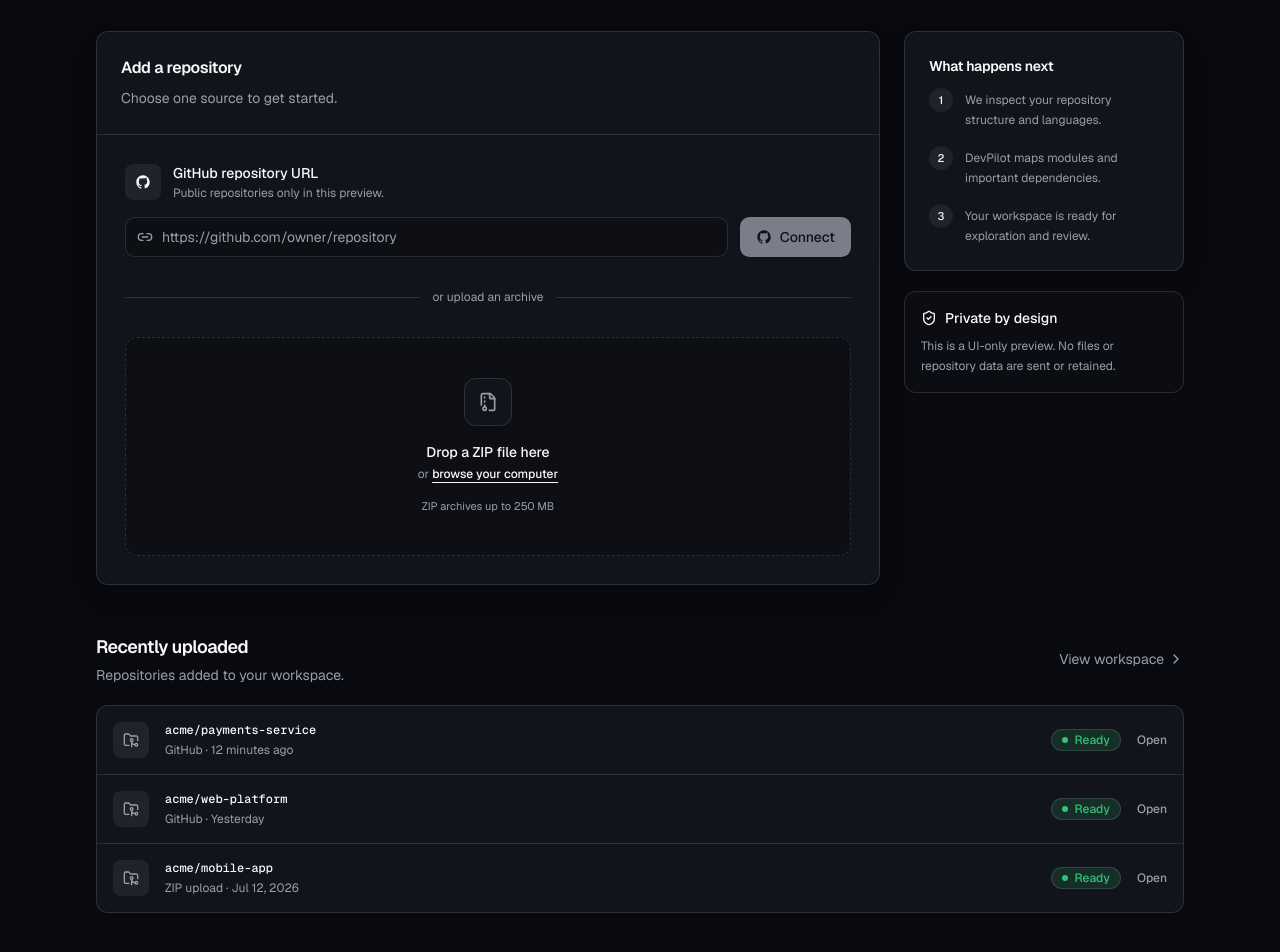
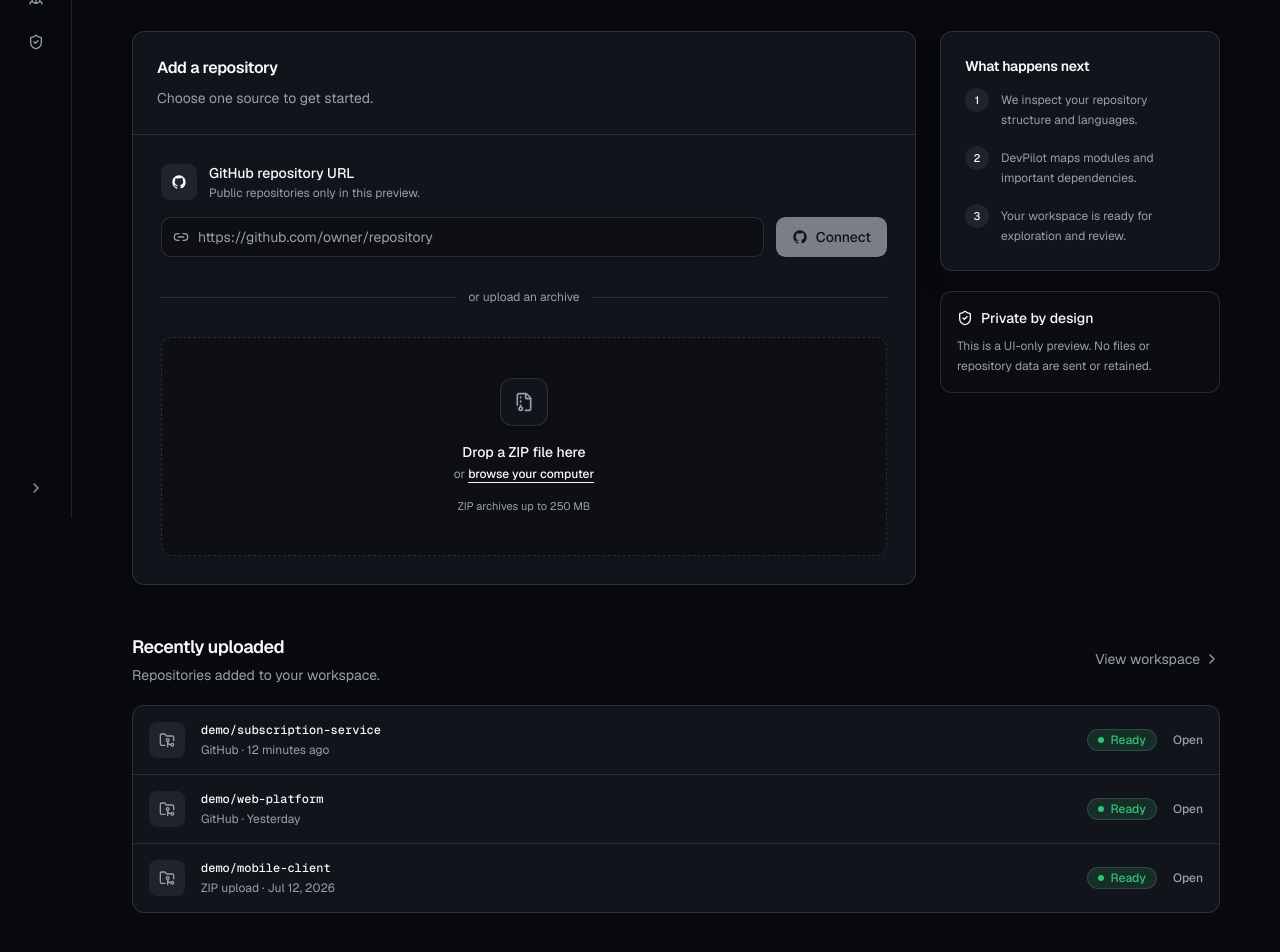
Before and after one commit to diyameghani26/devpilot-ai, a Next.js app: page /repositories/upload in a window 1280 px wide. Shown: the part 282-1234 px from the top of the page. Built offline with nearby package versions, Linux system fonts and the light colour scheme.

Commit message:
Improve application responsiveness and polish

```diff
--- a/app/layout.tsx
+++ b/app/layout.tsx
@@ -3,6 +3,7 @@
 import { Geist, Geist_Mono } from "next/font/google";
 
 import { ThemeProvider } from "@/components/providers/theme-provider";
+import { WorkspaceChrome } from "@/components/layouts/workspace-chrome";
 
 import "./globals.css";
 
@@ -80,7 +81,7 @@
     >
       <body className="min-h-full bg-background font-sans text-foreground">
         <ThemeProvider attribute="class" defaultTheme="dark" enableSystem>
-          {children}
+          <WorkspaceChrome>{children}</WorkspaceChrome>
         </ThemeProvider>
       </body>
     </html>
--- a/components/features/dashboard/dashboard-page.tsx
+++ b/components/features/dashboard/dashboard-page.tsx
@@ -1,11 +1,11 @@
 "use client";
 
 import * as React from "react";
+import Link from "next/link";
 import {
   Activity,
   ArrowUpRight,
   Bell,
-  BookOpen,
   Bot,
   CheckCircle2,
   ChevronDown,
@@ -39,10 +39,10 @@
 import { cn } from "@/lib/utils";
 
 const navigation = [
-  { label: "Overview", icon: LayoutDashboard, active: true },
-  { label: "Repositories", icon: FolderGit2, active: false },
-  { label: "Analyses", icon: Activity, active: false },
-  { label: "Documentation", icon: BookOpen, active: false },
+  { label: "Overview", icon: LayoutDashboard, href: "/dashboard" },
+  { label: "Add repository", icon: FolderGit2, href: "/repositories/upload" },
+  { label: "Repository analysis", icon: Activity, href: "/repositories/analysis" },
+  { label: "Security scanner", icon: ShieldCheck, href: "/repositories/security" },
 ] as const;
 
 const secondaryNavigation = [
@@ -58,9 +58,9 @@
 ] as const;
 
 const quickActions = [
-  { title: "Analyze repository", description: "Understand architecture and dependencies.", icon: Sparkles },
-  { title: "Review pull request", description: "Get context-aware change feedback.", icon: GitPullRequest },
-  { title: "Run security scan", description: "Surface risks before they ship.", icon: ShieldCheck },
+  { title: "Analyze repository", description: "Understand architecture and dependencies.", icon: Sparkles, href: "/repositories/analysis" },
+  { title: "Explore architecture", description: "Trace modules, responsibilities, and relationships.", icon: GitPullRequest, href: "/repositories/architecture" },
+  { title: "Run security scan", description: "Surface risks before they ship.", icon: ShieldCheck, href: "/repositories/security" },
 ] as const;
 
 const analyses = [
@@ -101,19 +101,19 @@
       <div className="mt-8 px-1">
         <p className="mb-2 px-2 text-[11px] font-medium uppercase tracking-[0.08em] text-muted-foreground">Workspace</p>
         <nav className="space-y-1" aria-label="Dashboard navigation">
-          {navigation.map(({ label, icon: Icon, active }) => (
-            <button
-              type="button"
+          {navigation.map(({ label, icon: Icon, href }) => (
+            <Link
               key={label}
+              href={href}
               className={cn(
                 "flex h-9 w-full items-center gap-2.5 rounded-lg px-2.5 text-sm transition-colors",
-                active ? "bg-secondary font-medium text-foreground" : "text-muted-foreground hover:bg-muted hover:text-foreground",
+                href === "/dashboard" ? "bg-secondary font-medium text-foreground" : "text-muted-foreground hover:bg-muted hover:text-foreground",
               )}
               onClick={onClose}
             >
               <Icon className="size-4" />
               {label}
-            </button>
+            </Link>
           ))}
         </nav>
       </div>
@@ -175,8 +175,8 @@
             </button>
             <Separator orientation="vertical" className="mx-1 hidden h-5 sm:block" />
             <button type="button" className="flex items-center gap-2 rounded-lg p-1 text-left transition-colors hover:bg-muted" aria-label="Open account menu">
-              <span className="grid size-7 place-items-center rounded-md bg-secondary text-xs font-semibold">AK</span>
-              <span className="hidden sm:block"><span className="block text-xs font-medium">Aarav Khanna</span><span className="block text-[11px] text-muted-foreground">Acme Studio</span></span>
+              <span className="grid size-7 place-items-center rounded-md bg-secondary text-xs font-semibold">DW</span>
+              <span className="hidden sm:block"><span className="block text-xs font-medium">Demo workspace</span><span className="block text-[11px] text-muted-foreground">Product team</span></span>
               <ChevronDown className="hidden size-3.5 text-muted-foreground sm:block" />
             </button>
           </div>
@@ -184,8 +184,8 @@
 
         <main className="mx-auto max-w-[1600px] px-4 py-7 sm:px-6 lg:px-8 lg:py-9">
           <motion.div initial={{ opacity: 0, y: 10 }} animate={{ opacity: 1, y: 0 }} transition={{ duration: 0.35 }} className="flex flex-col gap-5 sm:flex-row sm:items-end sm:justify-between">
-            <div><p className="text-sm text-muted-foreground">Tuesday, July 15</p><h1 className="mt-1 text-2xl font-semibold tracking-[-0.04em] sm:text-3xl">Good afternoon, Aarav.</h1><p className="mt-2 text-sm text-muted-foreground">Here’s the latest across your engineering workspace.</p></div>
-            <Button size="lg"><Plus className="size-4" />New analysis</Button>
+            <div><p className="text-sm text-muted-foreground">Engineering workspace</p><h1 className="mt-1 text-2xl font-semibold tracking-[-0.04em] sm:text-3xl">Your work, in context.</h1><p className="mt-2 text-sm text-muted-foreground">Here’s the latest across this demo engineering workspace.</p></div>
+            <Link href="/repositories/upload" className="inline-flex h-11 items-center justify-center gap-2 rounded-[calc(var(--radius)-0.15rem)] bg-primary px-5 text-[0.9375rem] font-medium text-primary-foreground shadow-[0_1px_2px_rgb(0_0_0_/_0.2)] transition-opacity hover:opacity-90"><Plus className="size-4" />New analysis</Link>
           </motion.div>
 
           <section className="mt-8 grid gap-3 sm:grid-cols-2 xl:grid-cols-4" aria-label="Workspace statistics">
@@ -199,7 +199,7 @@
           </section>
 
           <section className="mt-8" aria-labelledby="quick-actions-title"><div className="mb-4 flex items-center justify-between"><h2 id="quick-actions-title" className="text-base font-semibold tracking-[-0.02em]">Quick actions</h2><button type="button" className="text-sm text-muted-foreground hover:text-foreground">View all</button></div><div className="grid gap-3 lg:grid-cols-3">
-            {quickActions.map(({ title, description, icon: Icon }) => <button type="button" key={title} className="group rounded-xl border border-border bg-card p-5 text-left shadow-sm transition-all duration-200 hover:-translate-y-0.5 hover:border-foreground/20 hover:bg-surface-raised"><span className="grid size-9 place-items-center rounded-lg bg-secondary text-foreground"><Icon className="size-4" /></span><div className="mt-5 flex items-center justify-between gap-3"><div><h3 className="text-sm font-medium">{title}</h3><p className="mt-1 text-xs leading-5 text-muted-foreground">{description}</p></div><ArrowUpRight className="size-4 shrink-0 text-muted-foreground transition-transform group-hover:-translate-y-0.5 group-hover:translate-x-0.5 group-hover:text-foreground" /></div></button>)}
+            {quickActions.map(({ title, description, icon: Icon, href }) => <Link href={href} key={title} className="group rounded-xl border border-border bg-card p-5 text-left shadow-sm transition-all duration-200 hover:-translate-y-0.5 hover:border-foreground/20 hover:bg-surface-raised focus-visible:outline-none focus-visible:ring-2 focus-visible:ring-ring"><span className="grid size-9 place-items-center rounded-lg bg-secondary text-foreground"><Icon className="size-4" /></span><div className="mt-5 flex items-center justify-between gap-3"><div><h3 className="text-sm font-medium">{title}</h3><p className="mt-1 text-xs leading-5 text-muted-foreground">{description}</p></div><ArrowUpRight className="size-4 shrink-0 text-muted-foreground transition-transform group-hover:-translate-y-0.5 group-hover:translate-x-0.5 group-hover:text-foreground" /></div></Link>)}
           </div></section>
 
           <section className="mt-8 grid gap-6 xl:grid-cols-[minmax(0,1fr)_360px]">
--- a/components/features/home/home-page.tsx
+++ b/components/features/home/home-page.tsx
@@ -104,6 +104,7 @@
           </nav>
           <div className="flex items-center gap-3">
             <ThemeToggle />
+            <Link href="/dashboard" className="inline-flex items-center gap-2 rounded-lg border border-border px-3 py-2 text-sm font-medium text-foreground transition-colors hover:bg-muted sm:hidden">Workspace</Link>
             <Link
               href="#get-started"
               className="hidden items-center gap-2 rounded-lg bg-foreground px-4 py-2 text-sm font-medium text-background transition-opacity hover:opacity-90 sm:inline-flex"
--- a/components/features/repositories/architecture-explorer-page.tsx
+++ b/components/features/repositories/architecture-explorer-page.tsx
@@ -118,7 +118,7 @@
       window.setTimeout(() => setHasRefreshed(false), 2800);
     }, 800);
   };
-  const toggle = (id: string) => setExpanded((current) => { const next = new Set(current); next.has(id) ? next.delete(id) : next.add(id); return next; });
+  const toggle = (id: string) => setExpanded((current) => { const next = new Set(current); if (next.has(id)) next.delete(id); else next.add(id); return next; });
 
   return <main className="min-h-screen bg-background">
     <header className="sticky top-0 z-20 border-b border-border bg-background/85 backdrop-blur-xl"><div className="mx-auto flex h-16 max-w-7xl items-center justify-between gap-3 px-5 sm:px-8"><Link href="/repositories/analysis" className="inline-flex items-center gap-2 text-sm text-muted-foreground transition-colors hover:text-foreground"><ArrowLeft className="size-4" />Analysis</Link><div className="flex items-center gap-2"><Button variant="ghost" size="sm" onClick={refresh} disabled={isLoading}><RefreshCw className={cn("size-3.5", isLoading && "animate-spin")} />Refresh</Button><AnimatePresence initial={false}>{hasRefreshed ? <motion.span initial={{ opacity: 0, y: -4 }} animate={{ opacity: 1, y: 0 }} exit={{ opacity: 0, y: -4 }}><Badge variant="success"><CheckCircle2 className="size-3" />Map refreshed</Badge></motion.span> : <Badge variant="success" className="hidden sm:inline-flex"><CheckCircle2 className="size-3" />Ready</Badge>}</AnimatePresence></div></div></header>
--- a/components/features/repositories/bug-detection-page.tsx
+++ b/components/features/repositories/bug-detection-page.tsx
@@ -1,4 +1,5 @@
 "use client";
+/* eslint-disable @typescript-eslint/no-unused-vars -- issue metadata is retained in the preview fixture shape. */
 
 import * as React from "react";
 import Link from "next/link";
@@ -8,9 +9,7 @@
   Bug,
   CheckCircle2,
   ChevronDown,
-  ChevronRight,
   CircleAlert,
-  Code2,
   FileCode2,
   Filter,
   GitBranch,
--- a/components/features/repositories/repository-analysis-page.tsx
+++ b/components/features/repositories/repository-analysis-page.tsx
@@ -84,7 +84,7 @@
     <main className="min-h-screen bg-background">
       <header className="sticky top-0 z-20 border-b border-border bg-background/85 backdrop-blur-xl"><div className="mx-auto flex h-16 max-w-7xl items-center justify-between px-5 sm:px-8"><Link href="/dashboard" className="inline-flex items-center gap-2 text-sm text-muted-foreground transition-colors hover:text-foreground"><ArrowLeft className="size-4" />Dashboard</Link><div className="flex items-center gap-2"><Button variant="ghost" size="sm" onClick={refresh} disabled={isLoading}><RefreshCw className={cn("size-3.5", isLoading && "animate-spin")} />Refresh</Button><Button size="sm" onClick={() => setHasExported(true)}><Download className="size-3.5" />{hasExported ? "Report prepared" : "Export report"}</Button></div></div></header>
       <AnimatePresence mode="wait">{isLoading ? <motion.div key="skeleton" initial={{ opacity: 0 }} animate={{ opacity: 1 }} exit={{ opacity: 0 }}><AnalysisSkeleton /></motion.div> : <motion.div key="results" initial={{ opacity: 0 }} animate={{ opacity: 1 }} exit={{ opacity: 0 }} className="mx-auto max-w-7xl px-5 py-9 sm:px-8 lg:py-12">
-        <section className="flex flex-col gap-6 sm:flex-row sm:items-start sm:justify-between"><div><div className="flex flex-wrap items-center gap-2"><Badge variant="success"><CheckCircle2 className="size-3" />Analysis complete</Badge><span className="text-xs text-muted-foreground">Last updated just now</span></div><h1 className="mt-4 text-3xl font-semibold tracking-[-0.045em] sm:text-4xl">acme/payments-service</h1><p className="mt-3 max-w-2xl text-base leading-7 text-muted-foreground">A modular billing API that owns subscription lifecycle, invoice state, and payment events for the Acme platform.</p></div><div className="flex items-center gap-3 rounded-xl border border-border bg-surface px-4 py-3"><GitBranch className="size-4 text-muted-foreground" /><div><p className="font-mono text-xs font-medium">main</p><p className="mt-0.5 text-[11px] text-muted-foreground">a71c4e2 · 2 hours ago</p></div></div></section>
+        <section className="flex flex-col gap-6 sm:flex-row sm:items-start sm:justify-between"><div><div className="flex flex-wrap items-center gap-2"><Badge variant="success"><CheckCircle2 className="size-3" />Analysis complete</Badge><span className="text-xs text-muted-foreground">Last updated just now</span></div><h1 className="mt-4 text-3xl font-semibold tracking-[-0.045em] sm:text-4xl">demo/subscription-service</h1><p className="mt-3 max-w-2xl text-base leading-7 text-muted-foreground">A modular subscription API that manages lifecycle state, invoices, and payment events for a demo product workspace.</p></div><div className="flex items-center gap-3 rounded-xl border border-border bg-surface px-4 py-3"><GitBranch className="size-4 text-muted-foreground" /><div><p className="font-mono text-xs font-medium">main</p><p className="mt-0.5 text-[11px] text-muted-foreground">a71c4e2 · 2 hours ago</p></div></div></section>
 
         <section className="mt-8 grid gap-4 xl:grid-cols-[minmax(0,1fr)_330px]"><Card className="overflow-hidden"><CardHeader className="border-b border-border"><div className="flex items-center justify-between"><div><CardTitle>Repository overview</CardTitle><CardDescription className="mt-1">A concise snapshot of the scanned codebase.</CardDescription></div><FolderGit2 className="size-5 text-muted-foreground" /></div></CardHeader><CardContent className="grid gap-px bg-border p-0 sm:grid-cols-4">{[["142", "Files indexed"], ["18", "Source modules"], ["24.6k", "Lines of code"], ["4", "Primary domains"]].map(([value, label]) => <div key={label} className="bg-card p-5"><p className="text-2xl font-semibold tracking-[-0.04em]">{value}</p><p className="mt-1 text-xs text-muted-foreground">{label}</p></div>)}</CardContent></Card><Card><CardHeader><CardTitle>Detected technologies</CardTitle><CardDescription className="mt-1">Primary signals found in configuration and source.</CardDescription></CardHeader><CardContent className="flex flex-wrap gap-2">{technologies.map((tech) => <Badge key={tech} variant="neutral">{tech}</Badge>)}</CardContent></Card></section>
 
--- a/components/features/repositories/repository-upload-page.tsx
+++ b/components/features/repositories/repository-upload-page.tsx
@@ -28,9 +28,9 @@
 type UploadState = "idle" | "uploading" | "success" | "error";
 
 const recentRepositories = [
-  { name: "acme/payments-service", source: "GitHub", time: "12 minutes ago", status: "Ready" },
-  { name: "acme/web-platform", source: "GitHub", time: "Yesterday", status: "Ready" },
-  { name: "acme/mobile-app", source: "ZIP upload", time: "Jul 12, 2026", status: "Ready" },
+  { name: "demo/subscription-service", source: "GitHub", time: "12 minutes ago", status: "Ready" },
+  { name: "demo/web-platform", source: "GitHub", time: "Yesterday", status: "Ready" },
+  { name: "demo/mobile-client", source: "ZIP upload", time: "Jul 12, 2026", status: "Ready" },
 ] as const;
 
 function GitHubMark({ className }: { className?: string }) {
--- a/components/features/repositories/security-scanner-page.tsx
+++ b/components/features/repositories/security-scanner-page.tsx
@@ -9,7 +9,6 @@
 import { Button } from "@/components/ui/button";
 import { Card, CardContent, CardDescription, CardHeader, CardTitle } from "@/components/ui/card";
 import { Input } from "@/components/ui/input";
-import { Separator } from "@/components/ui/separator";
 import { cn } from "@/lib/utils";
 
 type Severity = "Critical" | "High" | "Medium" | "Low";
--- /dev/null
+++ b/components/layouts/workspace-chrome.tsx
@@ -0,0 +1,14 @@
+"use client";
+
+import { usePathname } from "next/navigation";
+
+import { WorkspaceNavigation } from "@/components/layouts/workspace-navigation";
+
+export function WorkspaceChrome({ children }: { children: React.ReactNode }) {
+  const pathname = usePathname();
+  const isRepositoryTool = pathname.startsWith("/repositories/");
+
+  if (!isRepositoryTool) return children;
+
+  return <><WorkspaceNavigation /><div className="lg:pl-[4.5rem]">{children}</div></>;
+}
--- /dev/null
+++ b/components/layouts/workspace-navigation.tsx
@@ -0,0 +1,52 @@
+"use client";
+
+import * as React from "react";
+import Link from "next/link";
+import { usePathname } from "next/navigation";
+import { Activity, Bot, Bug, ChevronLeft, ChevronRight, FolderGit2, LayoutDashboard, Menu, Network, Plus, ShieldCheck, X } from "lucide-react";
+import { AnimatePresence, motion } from "framer-motion";
+
+import { cn } from "@/lib/utils";
+
+const navigation = [
+  { href: "/dashboard", label: "Dashboard", icon: LayoutDashboard },
+  { href: "/repositories/upload", label: "Add repository", icon: Plus },
+  { href: "/repositories/analysis", label: "Repository analysis", icon: Activity },
+  { href: "/repositories/architecture", label: "Architecture explorer", icon: Network },
+  { href: "/repositories/bugs", label: "Bug detection", icon: Bug },
+  { href: "/repositories/security", label: "Security scanner", icon: ShieldCheck },
+] as const;
+
+function Brand({ compact = false }: { compact?: boolean }) {
+  return <Link href="/dashboard" className="flex items-center gap-2.5 rounded-lg focus-visible:outline-none focus-visible:ring-2 focus-visible:ring-ring"><span className="grid size-8 place-items-center rounded-[10px] bg-primary text-primary-foreground shadow-sm"><Bot className="size-[18px]" strokeWidth={2.2} /></span>{!compact ? <span className="whitespace-nowrap font-semibold tracking-[-0.03em]">DevPilot AI</span> : null}</Link>;
+}
+
+function NavigationLinks({ expanded, onNavigate }: { expanded: boolean; onNavigate?: () => void }) {
+  const pathname = usePathname();
+  return <nav className="space-y-1" aria-label="Workspace navigation">{navigation.map(({ href, label, icon: Icon }) => {
+    const active = pathname === href;
+    return <Link key={href} href={href} onClick={onNavigate} title={!expanded ? label : undefined} className={cn("flex h-10 items-center gap-3 rounded-lg text-sm transition-colors focus-visible:outline-none focus-visible:ring-2 focus-visible:ring-ring", expanded ? "px-3" : "justify-center px-2", active ? "bg-secondary font-medium text-foreground" : "text-muted-foreground hover:bg-muted hover:text-foreground")}><Icon className="size-4 shrink-0" /><span className={cn("truncate", !expanded && "sr-only")}>{label}</span></Link>;
+  })}</nav>;
+}
+
+export function WorkspaceNavigation() {
+  const [expanded, setExpanded] = React.useState(false);
+  const [mobileOpen, setMobileOpen] = React.useState(false);
+
+  React.useEffect(() => {
+    const closeOnEscape = (event: KeyboardEvent) => { if (event.key === "Escape") setMobileOpen(false); };
+    window.addEventListener("keydown", closeOnEscape);
+    return () => window.removeEventListener("keydown", closeOnEscape);
+  }, []);
+
+  return <>
+    <aside className={cn("fixed inset-y-0 left-0 z-30 hidden border-r border-border bg-background/95 p-3 shadow-xl shadow-black/5 backdrop-blur-xl transition-[width] duration-300 lg:flex lg:flex-col", expanded ? "w-64" : "w-[4.5rem]")}>
+      <div className={cn("flex h-10 items-center", expanded ? "justify-between" : "justify-center")}><Brand compact={!expanded} />{expanded ? <button type="button" onClick={() => setExpanded(false)} className="grid size-8 place-items-center rounded-lg text-muted-foreground hover:bg-muted hover:text-foreground" aria-label="Collapse sidebar"><ChevronLeft className="size-4" /></button> : null}</div>
+      <div className="mt-8"><NavigationLinks expanded={expanded} /></div>
+      <button type="button" onClick={() => setExpanded(true)} className={cn("mt-auto flex h-9 items-center justify-center gap-2 rounded-lg text-xs text-muted-foreground transition-colors hover:bg-muted hover:text-foreground", expanded && "hidden")} aria-label="Expand sidebar"><ChevronRight className="size-4" /></button>
+      {expanded ? <div className="mt-auto rounded-xl border border-border bg-surface p-3"><div className="flex items-center gap-2"><span className="grid size-7 place-items-center rounded-lg bg-secondary"><FolderGit2 className="size-3.5" /></span><p className="text-xs font-medium">Demo workspace</p></div><p className="mt-2 text-xs leading-5 text-muted-foreground">6 analysis views ready to explore.</p></div> : null}
+    </aside>
+    <button type="button" onClick={() => setMobileOpen(true)} className="fixed bottom-5 right-5 z-30 grid size-11 place-items-center rounded-xl border border-border bg-card text-foreground shadow-lg lg:hidden" aria-label="Open workspace navigation" aria-expanded={mobileOpen}><Menu className="size-5" /></button>
+    <AnimatePresence>{mobileOpen ? <><motion.button type="button" aria-label="Close workspace navigation" className="fixed inset-0 z-40 bg-black/60 backdrop-blur-sm lg:hidden" initial={{ opacity: 0 }} animate={{ opacity: 1 }} exit={{ opacity: 0 }} onClick={() => setMobileOpen(false)} /><motion.aside className="fixed inset-y-0 left-0 z-50 flex w-[min(20rem,calc(100vw-3rem))] flex-col border-r border-border bg-background p-4 shadow-2xl lg:hidden" initial={{ x: "-100%" }} animate={{ x: 0 }} exit={{ x: "-100%" }} transition={{ type: "spring", damping: 28, stiffness: 300 }}><div className="flex h-10 items-center justify-between"><Brand /><button type="button" onClick={() => setMobileOpen(false)} className="grid size-9 place-items-center rounded-lg text-muted-foreground hover:bg-muted hover:text-foreground" aria-label="Close workspace navigation"><X className="size-4" /></button></div><div className="mt-8"><NavigationLinks expanded onNavigate={() => setMobileOpen(false)} /></div></motion.aside></> : null}</AnimatePresence>
+  </>;
+}
```
Also changed, not shown: app/globals.css (+11 -0 lines).
